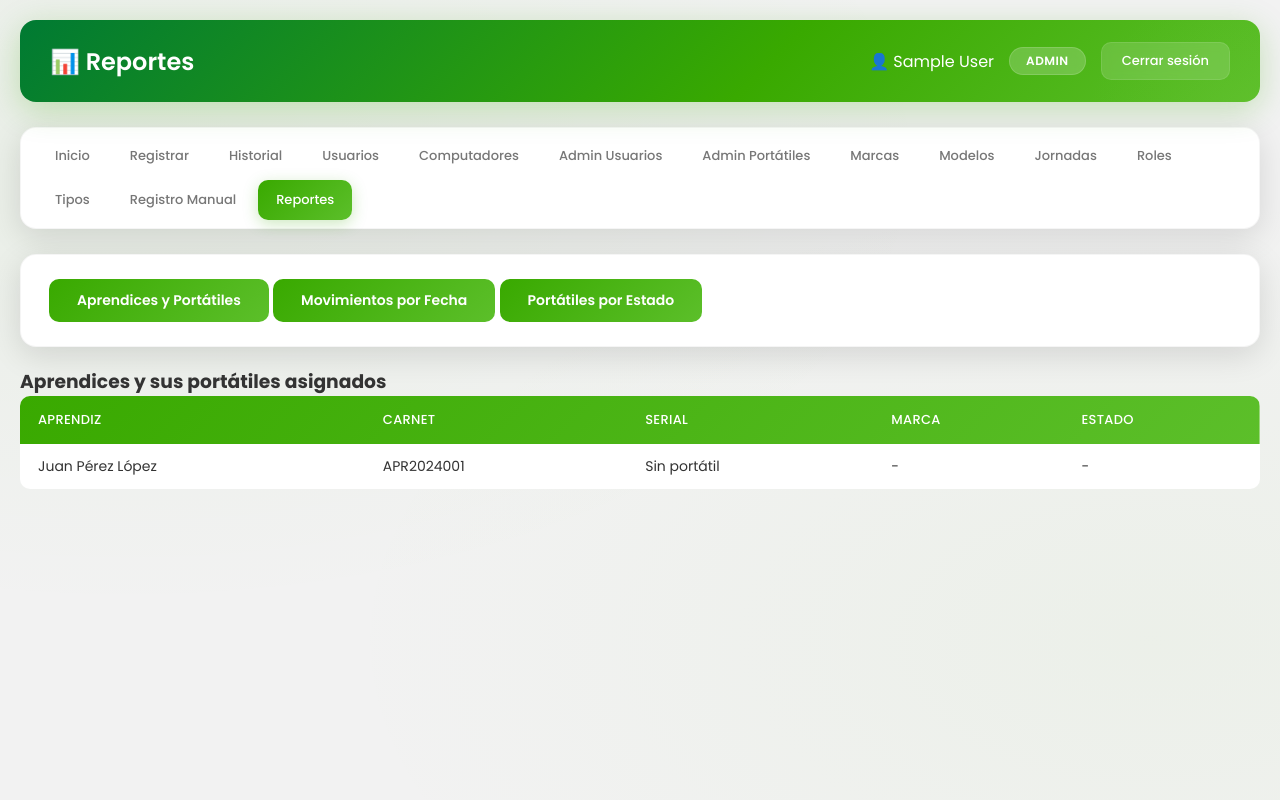
After one commit to anaoviedo10014-sudo/v1-codigo-proyecto, a PHP site: page /admin/reportes.php in a window 1280 px wide. The commit adds this page. Run offline with PHP 8.4, Linux system fonts and the light colour scheme; the visitor is signed in with stand-in values (Sample User, id 1); data comes from the database, SQL or seed files in the repository; tables that the repository leaves empty hold one stand-in row (values such as "Sample post").

Commit message:
Reportes creados

```diff
--- a/Includes/Menu.php
+++ b/Includes/Menu.php
@@ -30,5 +30,6 @@ $pagina_actual = explode('?', $pagina_actual)[0];
         <a href="<?= $prefix ?>admin/rol.php" class="<?= $pagina_actual == 'rol.php' ? 'active' : '' ?>"> Roles</a>
         <a href="<?= $prefix ?>admin/tipo.php" class="<?= $pagina_actual == 'tipo.php' ? 'active' : '' ?>"> Tipos</a>
         <a href="<?= $prefix ?>admin/registro.php" class="<?= $pagina_actual == 'registro.php' ? 'active' : '' ?>"> Registro Manual</a>
+        <a href="<?= $prefix ?>admin/reportes.php" class="<?= $pagina_actual == 'reportes.php' ? 'active' : '' ?>"> Reportes</a>
     <?php endif; ?>
 </div>
--- /dev/null
+++ b/admin/reportes.php
@@ -0,0 +1,159 @@
+<?php
+session_start();
+if (!isset($_SESSION['usuario_id']) || ($_SESSION['rol'] !== 'admin' && $_SESSION['rol'] !== 'administrador')) {
+    header('Location: ../index.php');
+    exit;
+}
+require_once '../config/db.php';
+$titulo = 'Reportes';
+$aprendicesConPortatiles = $pdo->query("
+    SELECT u.nombre_completo, u.carnet, p.serial, m.nombre as marca, p.estado
+    FROM usuario u
+    LEFT JOIN portatil p ON p.asignado_a = u.id
+    LEFT JOIN marca m ON p.id_marca = m.id
+    WHERE u.rol = 'aprendiz'
+    ORDER BY u.nombre_completo
+")->fetchAll();
+$sql = "
+    SELECT r.*, u.nombre_completo, u.carnet, p.serial
+    FROM registro_entrada_salida r
+    JOIN usuario u ON r.id_usuario = u.id
+    JOIN portatil p ON r.id_portatil = p.id
+    WHERE 1=1
+";
+$params = [];
+if (!empty($_GET['desde'])) {
+    $sql .= " AND r.fecha_hora >= ?";
+    $params[] = $_GET['desde'] . ' 00:00:00';
+}
+if (!empty($_GET['hasta'])) {
+    $sql .= " AND r.fecha_hora <= ?";
+    $params[] = $_GET['hasta'] . ' 23:59:59';
+}
+$sql .= " ORDER BY r.fecha_hora DESC";
+$stmt = $pdo->prepare($sql);
+$stmt->execute($params);
+$movimientos = $stmt->fetchAll();
+$portatilesPorEstado = $pdo->query("
+    SELECT p.serial, m.nombre as marca, p.estado, u.nombre_completo as asignado
+    FROM portatil p
+    JOIN marca m ON p.id_marca = m.id
+    LEFT JOIN usuario u ON p.asignado_a = u.id
+    ORDER BY p.estado, p.serial
+")->fetchAll();
+?>
+<!DOCTYPE html>
+<html lang="es">
+<head>
+    <meta charset="UTF-8">
+    <meta name="viewport" content="width=device-width, initial-scale=1.0">
+    <title><?= $titulo ?> - SENA</title>
+    <link rel="stylesheet" href="../css/style.css">
+</head>
+<body>
+    <div class="dashboard-container">
+        <div class="header">
+            <h1>📊 <?= $titulo ?></h1>
+            <div class="user-info">
+                <span>👤 <?= htmlspecialchars($_SESSION['nombre_completo']) ?></span>
+                <span class="badge"><?= htmlspecialchars($_SESSION['rol']) ?></span>
+                <a href="../logout.php" class="btn-logout">Cerrar sesión</a>
+            </div>
+        </div>
+
+        <?php include '../includes/menu.php'; ?>
+
+        <div class="card">
+            <button class="btn-primary tab-btn" onclick="mostrarTab('tab1')">Aprendices y Portátiles</button>
+            <button class="btn-primary tab-btn" onclick="mostrarTab('tab2')">Movimientos por Fecha</button>
+            <button class="btn-primary tab-btn" onclick="mostrarTab('tab3')">Portátiles por Estado</button>
+        </div>
+
+        <div id="tab1" class="tab-content">
+            <h3>Aprendices y sus portátiles asignados</h3>
+            <table>
+                <thead>
+                    <tr><th>Aprendiz</th><th>Carnet</th><th>Serial</th><th>Marca</th><th>Estado</th></tr>
+                </thead>
+                <tbody>
+                    <?php foreach ($aprendicesConPortatiles as $a): ?>
+                        <tr>
+                            <td><?= htmlspecialchars($a['nombre_completo']) ?></td>
+                            <td><?= htmlspecialchars($a['carnet']) ?></td>
+                            <td><?= $a['serial'] ? htmlspecialchars($a['serial']) : 'Sin portátil' ?></td>
+                            <td><?= htmlspecialchars($a['marca'] ?? '-') ?></td>
+                            <td><?= $a['estado'] ? ucfirst($a['estado']) : '-' ?></td>
+                        </tr>
+                    <?php endforeach; ?>
+                </tbody>
+            </table>
+        </div>
+
+        <div id="tab2" class="tab-content" style="display:none;">
+            <h3>Movimientos por rango de fechas</h3>
+            <form method="GET">
+                <input type="hidden" name="tab" value="tab2">
+                <div class="form-row">
+                    <div class="form-group">
+                        <label>Desde</label>
+                        <input type="date" name="desde" value="<?= htmlspecialchars($_GET['desde'] ?? '') ?>">
+                    </div>
+                    <div class="form-group">
+                        <label>Hasta</label>
+                        <input type="date" name="hasta" value="<?= htmlspecialchars($_GET['hasta'] ?? '') ?>">
+                    </div>
+                    <div class="form-group" style="flex: 0 0 auto;">
+                        <button type="submit" class="btn-success">Filtrar</button>
+                    </div>
+                </div>
+            </form>
+            <table>
+                <thead>
+                    <tr><th>Aprendiz</th><th>Carnet</th><th>Serial</th><th>Tipo</th><th>Fecha/Hora</th></tr>
+                </thead>
+                <tbody>
+                    <?php foreach ($movimientos as $mv): ?>
+                        <tr>
+                            <td><?= htmlspecialchars($mv['nombre_completo']) ?></td>
+                            <td><?= htmlspecialchars($mv['carnet']) ?></td>
+                            <td><?= htmlspecialchars($mv['serial']) ?></td>
+                            <td><?= ucfirst($mv['tipo']) ?></td>
+                            <td><?= date('d/m/Y H:i', strtotime($mv['fecha_hora'])) ?></td>
+                        </tr>
+                    <?php endforeach; ?>
+                </tbody>
+            </table>
+        </div>
+
+        <div id="tab3" class="tab-content" style="display:none;">
+            <h3>Portátiles por estado</h3>
+            <table>
+                <thead>
+                    <tr><th>Serial</th><th>Marca</th><th>Estado</th><th>Asignado a</th></tr>
+                </thead>
+                <tbody>
+                    <?php foreach ($portatilesPorEstado as $p): ?>
+                        <tr>
+                            <td><?= htmlspecialchars($p['serial']) ?></td>
+                            <td><?= htmlspecialchars($p['marca']) ?></td>
+                            <td><?= ucfirst($p['estado']) ?></td>
+                            <td><?= $p['asignado'] ? htmlspecialchars($p['asignado']) : 'Sin asignar' ?></td>
+                        </tr>
+                    <?php endforeach; ?>
+                </tbody>
+            </table>
+        </div>
+    </div>
+
+    <script>
+        function mostrarTab(id) {
+            document.querySelectorAll('.tab-content').forEach(el => el.style.display = 'none');
+            document.getElementById(id).style.display = 'block';
+        }
+
+        <?php if (isset($_GET['tab'])): ?>
+            mostrarTab('<?= htmlspecialchars($_GET['tab']) ?>');
+        <?php endif; ?>
+    </script>
+</body>
+</html>
```
